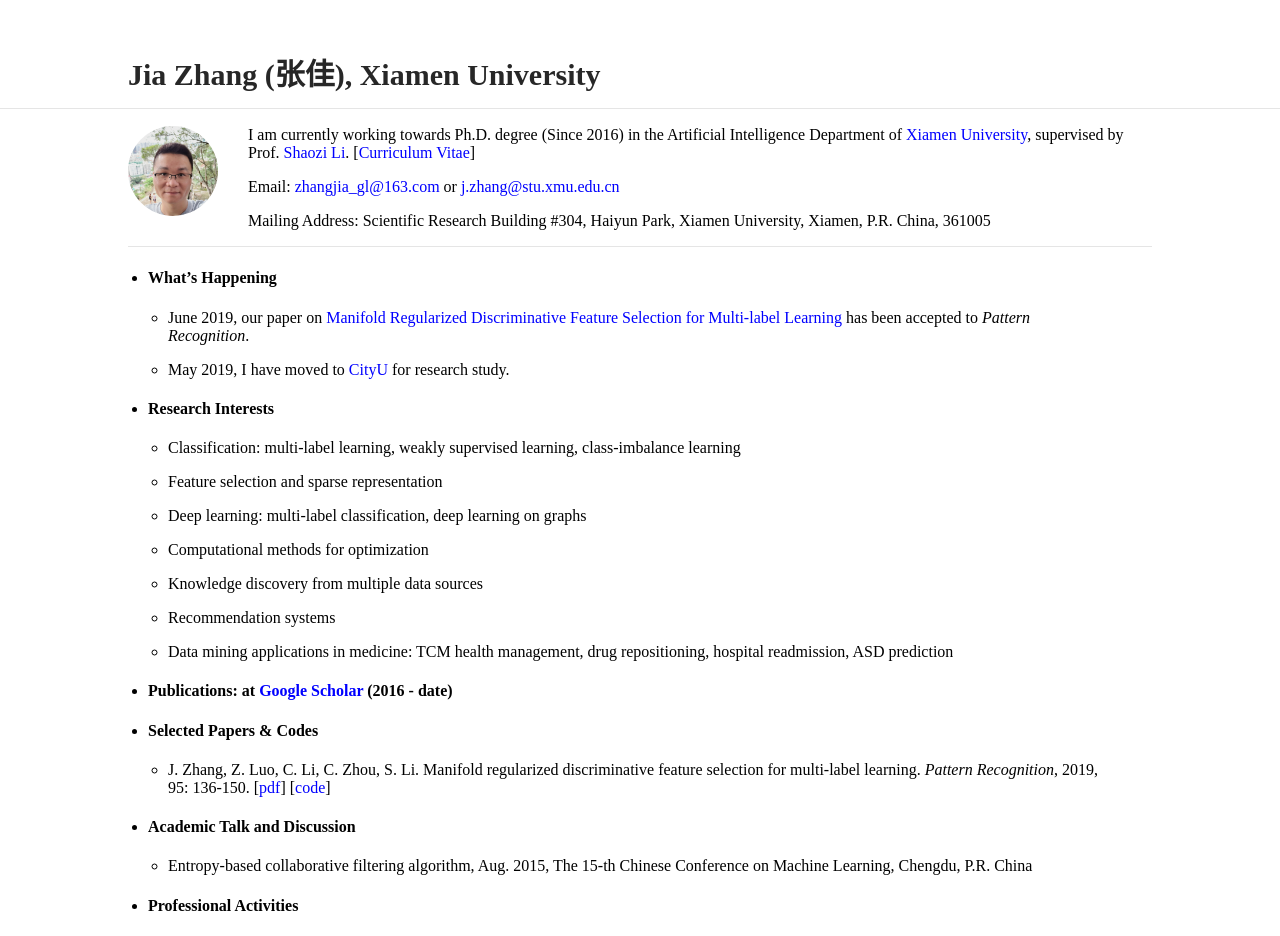
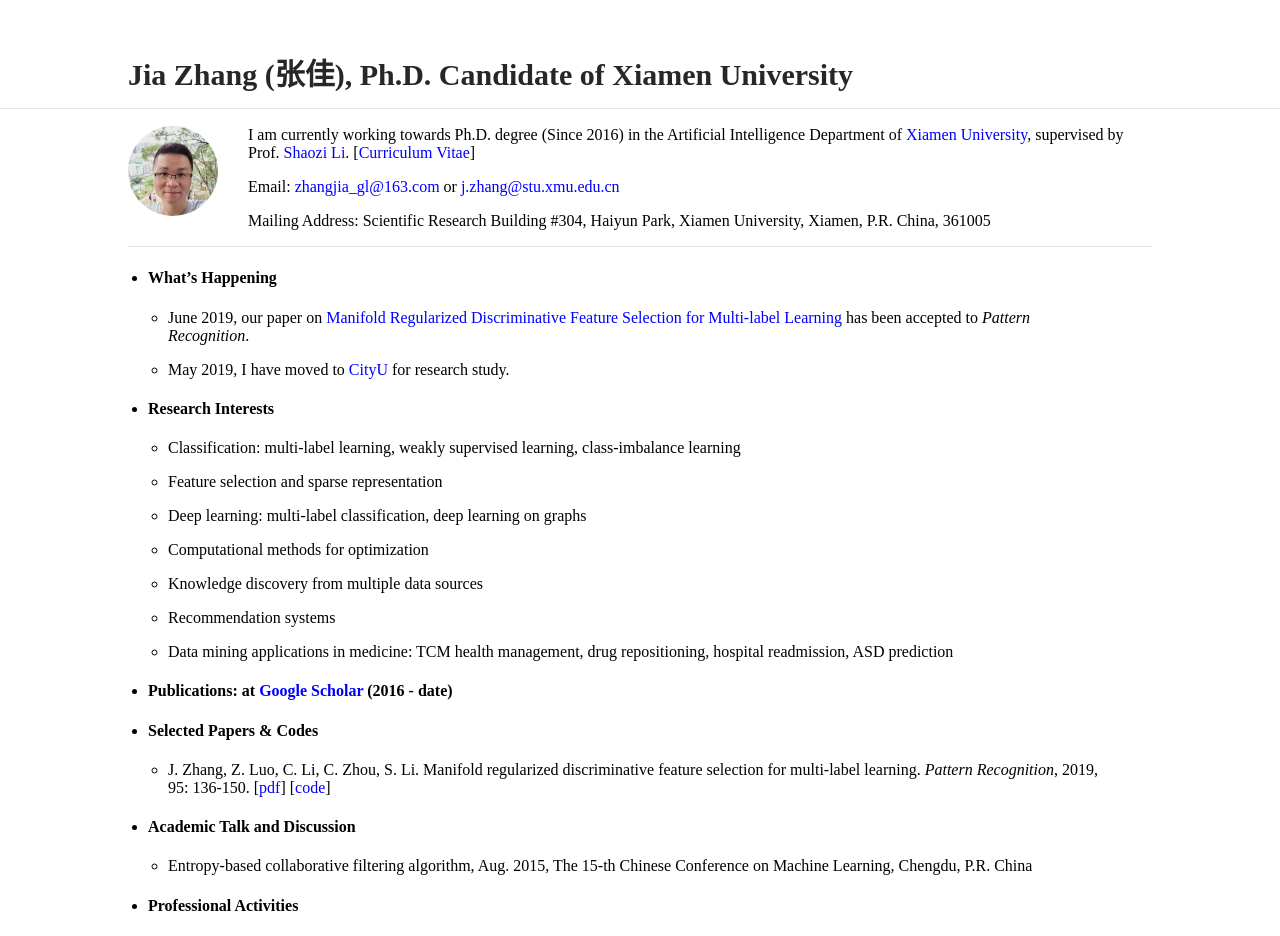
Before and after one commit to jiazhang-ml/jiazhang-ml.github.io, a Jekyll site: the page built from index.md, in a window 1280 px wide. Shown: the top 936 px of the page. Built offline with Jekyll 4.4.1, drawn with Linux system fonts in a browser that asks for light colours.

Commit message:
Update _config.yml

```diff
--- a/_config.yml
+++ b/_config.yml
@@ -1,4 +1,4 @@
-title: Jia Zhang (张佳), Xiamen University
+title: Jia Zhang (张佳), Ph.D. Candidate of Xiamen University
 url: "jiazhang-ml.pub/"
 
 #ins_logo: "./bits-logo.png"
```
